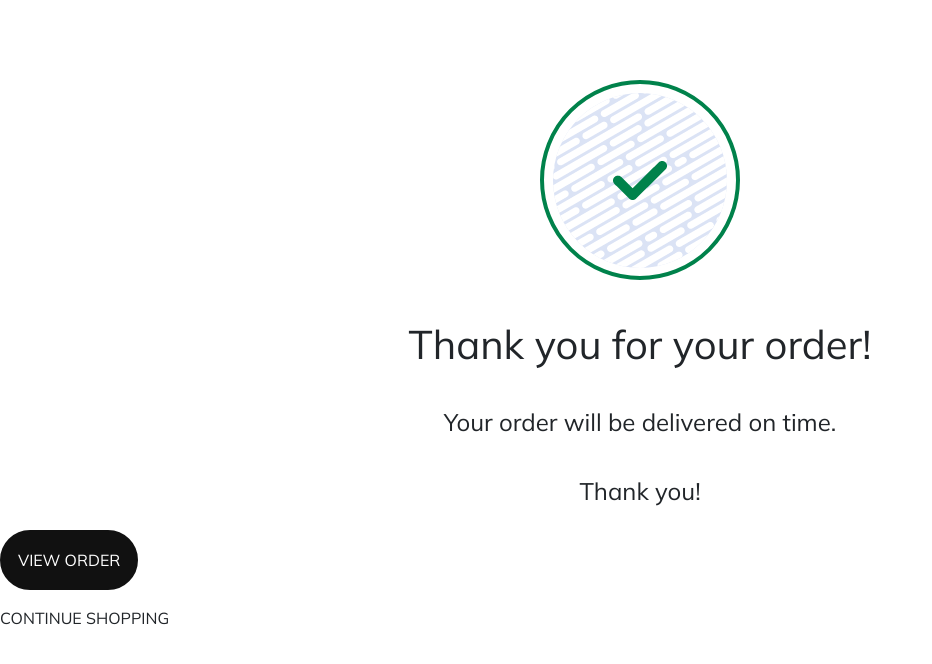
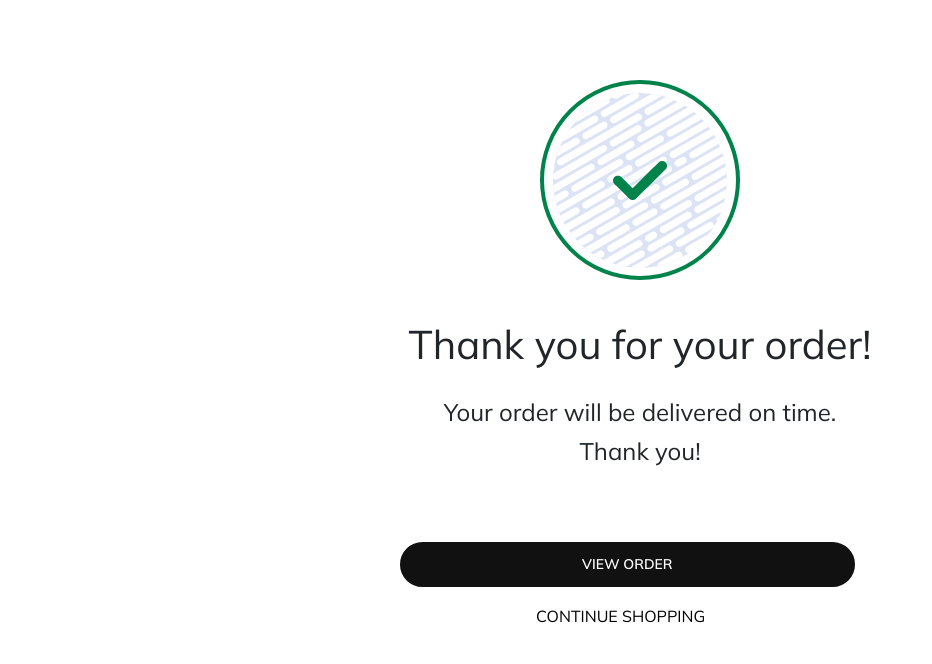
Before and after one commit to OzAlbayrak/Manero_Frontend, a React (Create React App) app in the folder manero/: page /OrderCompleted in a window 1280 px wide. Shown: the top 664 px of the page, without its empty margins (0-932 px from the left). Built offline with nearby package versions, Linux system fonts and the light colour scheme.

Commit message:
Css Uppdating

```diff
--- a/manero/src/App.css
+++ b/manero/src/App.css
@@ -1631,5 +1631,31 @@
 
 h4 {
   text-align: center;
-  margin-top: 40px;
-}
+  margin-top: 30px;
+  margin-bottom: 10px;
+}
+
+.h4-under {
+  text-align: center;
+  margin-top: 30px;
+  margin-bottom: 60px;
+  margin-top: 0px;
+}
+
+.order-completed-b {
+  margin-left: 400px;
+  padding: 10px 180px;
+  font-size: 14px;
+  font-weight: 600;
+  font-family: "Mulish", sans-serif;
+}
+
+.order-completed-nav {
+  background: none;
+  border: none;
+  color: black;
+  cursor: pointer;
+  margin-bottom: 40px;
+  text-align: center;
+  margin-left: 530px;
+}
--- a/manero/src/Views/OrderCompletedView.js
+++ b/manero/src/Views/OrderCompletedView.js
@@ -1,6 +1,7 @@
 import React from 'react';
 import Image from '../assets/images/payment-order-img.png';
 import { NavLink } from 'react-router-dom';
+
 
 const OrderCompletedView = () => {
     return (
@@ -10,17 +11,21 @@
             <h1>Thank you for your order!</h1>
 
             <h4>Your order will be delivered on time.</h4>
-            <h4>Thank you!</h4>
+            <h4 className='h4-under'>Thank you!</h4>
 
-            <div className='mx-auto'>
+            <div className=''>
                 <NavLink to='/Order'>
-                    <button className='btn rounded-pill my-3 custom-btn'>
+                    <button className='btn rounded-pill my-3 custom-btn order-completed-b'>
                         VIEW ORDER
                     </button>
                 </NavLink>
             </div>
 
-            <div>CONTINUE SHOPPING</div>
+            <div className='order-completed-p'>
+                <NavLink to='/'>
+                    <button className='order-completed-nav'>CONTINUE SHOPPING</button>
+                </NavLink>
+            </div>
         </div>
     )
 }
--- a/manero/src/Views/OrderFailedView.js
+++ b/manero/src/Views/OrderFailedView.js
@@ -11,17 +11,21 @@
             <h1>Sorry!your order has failed!</h1>
 
             <h4>Something went wrong. Please try again</h4>
-            <h4>to continue your order</h4>
+            <h4>to continue your order.</h4>
 
-            <div className='mx-auto'>
-                <NavLink to='/'>
-                    <button className='btn rounded-pill my-3 custom-btn'>
+            <div className=''>
+                <NavLink to='/Order'>
+                    <button className='btn rounded-pill my-3 custom-btn order-completed-b'>
                         TRY AGAIN
                     </button>
                 </NavLink>
             </div>
 
-            <div>GO TO MY PROFILE</div>
+            <div className='order-completed-p'>
+                <NavLink to='/'>
+                    <button className='order-completed-nav'>GO TO MY PROFILE</button>
+                </NavLink>
+            </div>
         </div>
     )
 }
--- a/manero/src/assets/scss/components/sections/_orderCompleted.scss
+++ b/manero/src/assets/scss/components/sections/_orderCompleted.scss
@@ -9,5 +9,32 @@
 
 h4 {
     text-align: center;
-    margin-top: 40px;
+    margin-top: 30px;
+    margin-bottom: 10px;
 }
+
+.h4-under {
+    text-align: center;
+    margin-top: 30px;
+    margin-bottom: 60px;
+    margin-top: 0px;
+}
+
+.order-completed-b {
+
+    margin-left: 400px;
+    padding: 10px 180px;
+    font-size: 14px;
+    font-weight: 600;
+    font-family: 'Mulish', sans-serif;
+}
+
+.order-completed-nav {
+    background: none;
+    border: none;
+    color: black;
+    cursor: pointer;
+    margin-bottom: 40px;
+    text-align: center;
+    margin-left: 530px;
+}
```
